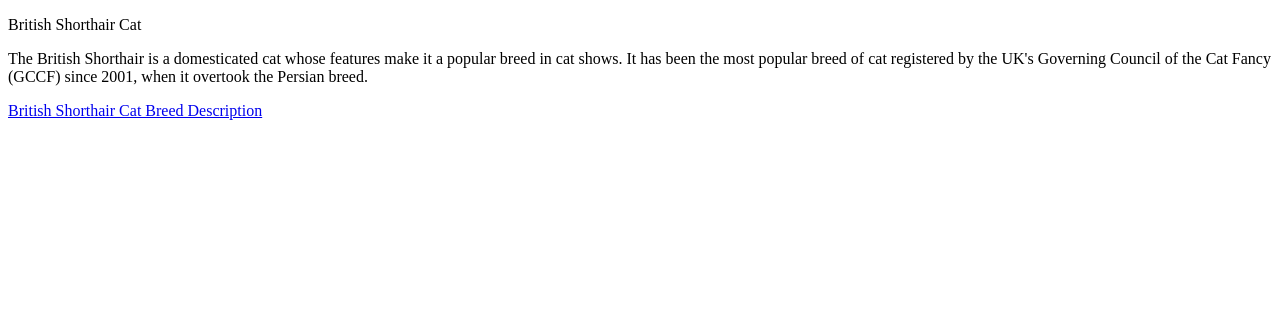
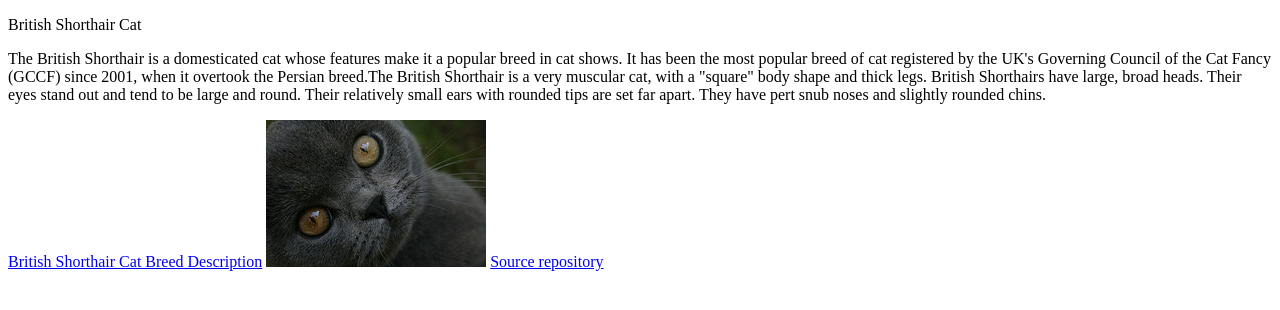
Before and after one commit to meizzhou/lab1, a plain HTML site: page index.html in a window 1280 px wide. Drawn offline with Linux system fonts and the light colour scheme.

Commit message:
step 4 final with picture

```diff
--- a/index.html
+++ b/index.html
@@ -11,7 +11,9 @@
     <body>
         <!-- put your page content here -->
         <p>British Shorthair Cat</p>
-        <p>The British Shorthair is a domesticated cat whose features make it a popular breed in cat shows. It has been the most popular breed of cat registered by the UK's Governing Council of the Cat Fancy (GCCF) since 2001, when it overtook the Persian breed.</p>
+        <p>The British Shorthair is a domesticated cat whose features make it a popular breed in cat shows. It has been the most popular breed of cat registered by the UK's Governing Council of the Cat Fancy (GCCF) since 2001, when it overtook the Persian breed.The British Shorthair is a very muscular cat, with a "square" body shape and thick legs. British Shorthairs have large, broad heads. Their eyes stand out and tend to be large and round. Their relatively small ears with rounded tips are set far apart. They have pert snub noses and slightly rounded chins.</p>
         <a href="http://en.wikipedia.org/wiki/British_Shorthair">British Shorthair Cat Breed Description</a>
+        <img src="img/catphoto1.jpg" alt="description of picture">
+        <a href="https://github.com/meizzhou/lab1">Source repository</a>
     </body>
 </html>
```
Also changed, not shown: img/catphoto1.jpg (added).
